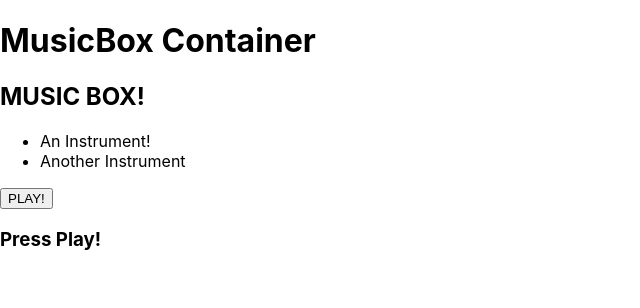
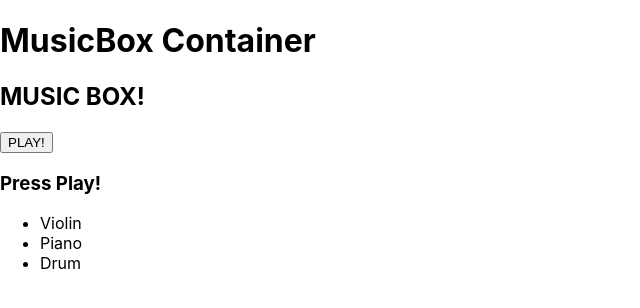
Before and after one commit to ruthierutho/music-box-react, a React (Create React App) app: page / in a window 1280 px wide. Shown: the top 308 px of the page, without its empty margins (0-640 px from the left). Built offline with nearby package versions, Linux system fonts and the light colour scheme.

Commit message:
instrument data flow

```diff
--- a/src/components/InstrumentItem.js
+++ b/src/components/InstrumentItem.js
@@ -1,11 +1,10 @@
 import React from 'react';
 
-const InstrumentItem = () => {
+const InstrumentItem = ({name}) => {
 
     return (
         <>
-        <li>An Instrument!</li>
-        <li>Another Instrument</li>
+        <li>{name}</li>
         </>
     )
 }
--- a/src/components/InstrumentList.js
+++ b/src/components/InstrumentList.js
@@ -1,11 +1,17 @@
 import React from 'react';
 import InstrumentItem from './InstrumentItem';
 
-const InstrumentList = () => {
+const InstrumentList = ({instruments}) => {
+
+    const instrumentsMapped = instruments.map(instrument => {
+        return (
+            <InstrumentItem name={instrument.name} key={instrument.id}></InstrumentItem>
+        )
+    })
 
     return (
         <ul>
-            <InstrumentItem></InstrumentItem>
+            {instrumentsMapped}
         </ul>
     )
 }
--- a/src/containers/MusicBox.js
+++ b/src/containers/MusicBox.js
@@ -1,4 +1,5 @@
 import React from 'react';
+import { useState } from 'react';
 import Title from '../components/Title';
 import InstrumentList from '../components/InstrumentList';
 import GameButton from '../components/GameButton';
@@ -7,17 +8,32 @@ import GameWords from '../components/GameWords';
 
 function MusicBox() {
 
-
-
+    const [instruments, setInstruments] = useState(
+        [
+            {
+                id: 1,
+                name: "Violin"
+            },
+            {
+                id: 2,
+                name: "Piano"
+            },
+            {
+                id: 3,
+                name: "Drum"
+            }
+        ]
+    )
 
 
     return (
         <>
         <h1>MusicBox Container</h1>
         <Title></Title>
-        <InstrumentList></InstrumentList>
         <GameButton></GameButton>
         <GameWords></GameWords>
+        <InstrumentList instruments={instruments}></InstrumentList>
+
         </>
     )
 }
```
